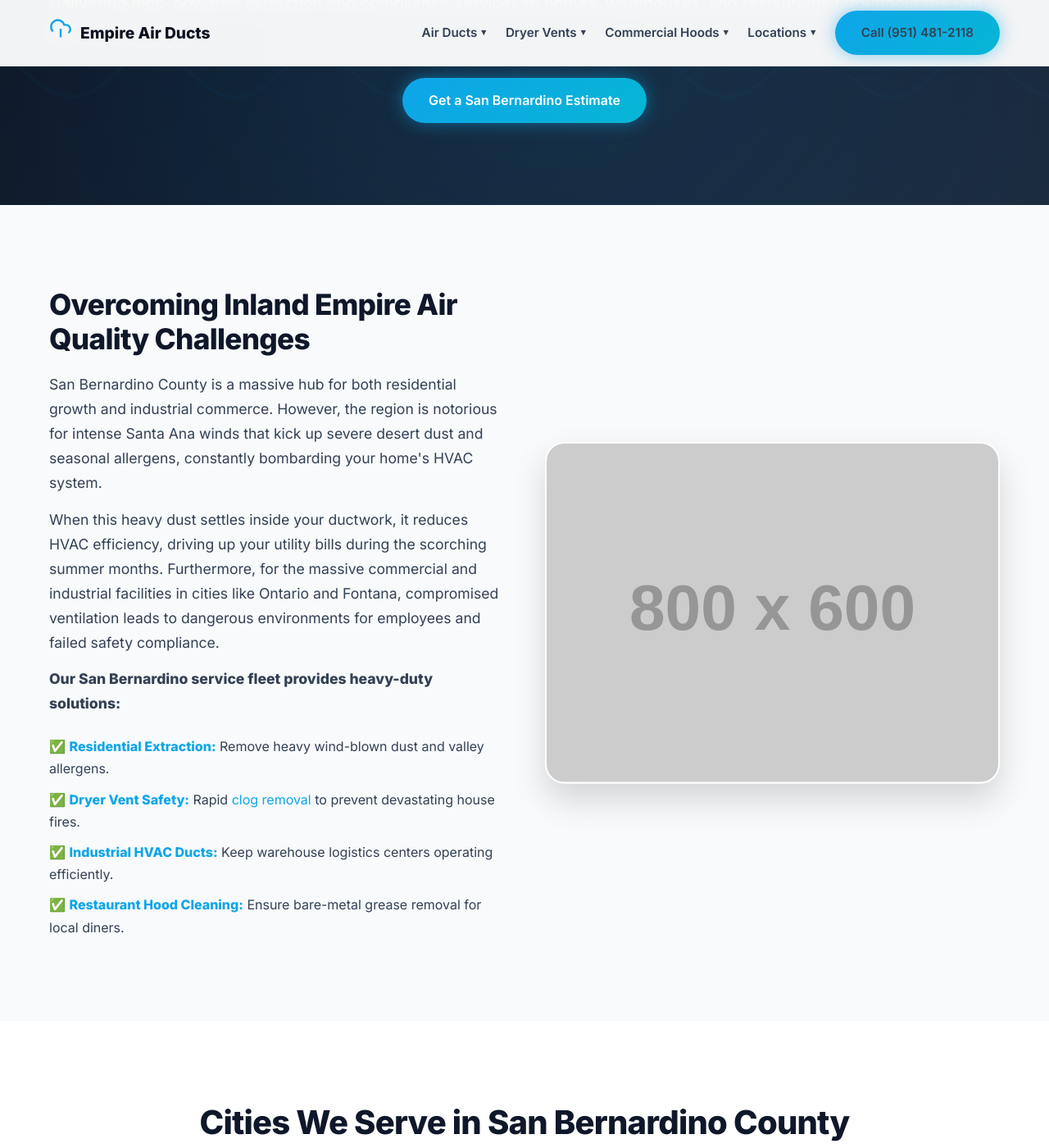
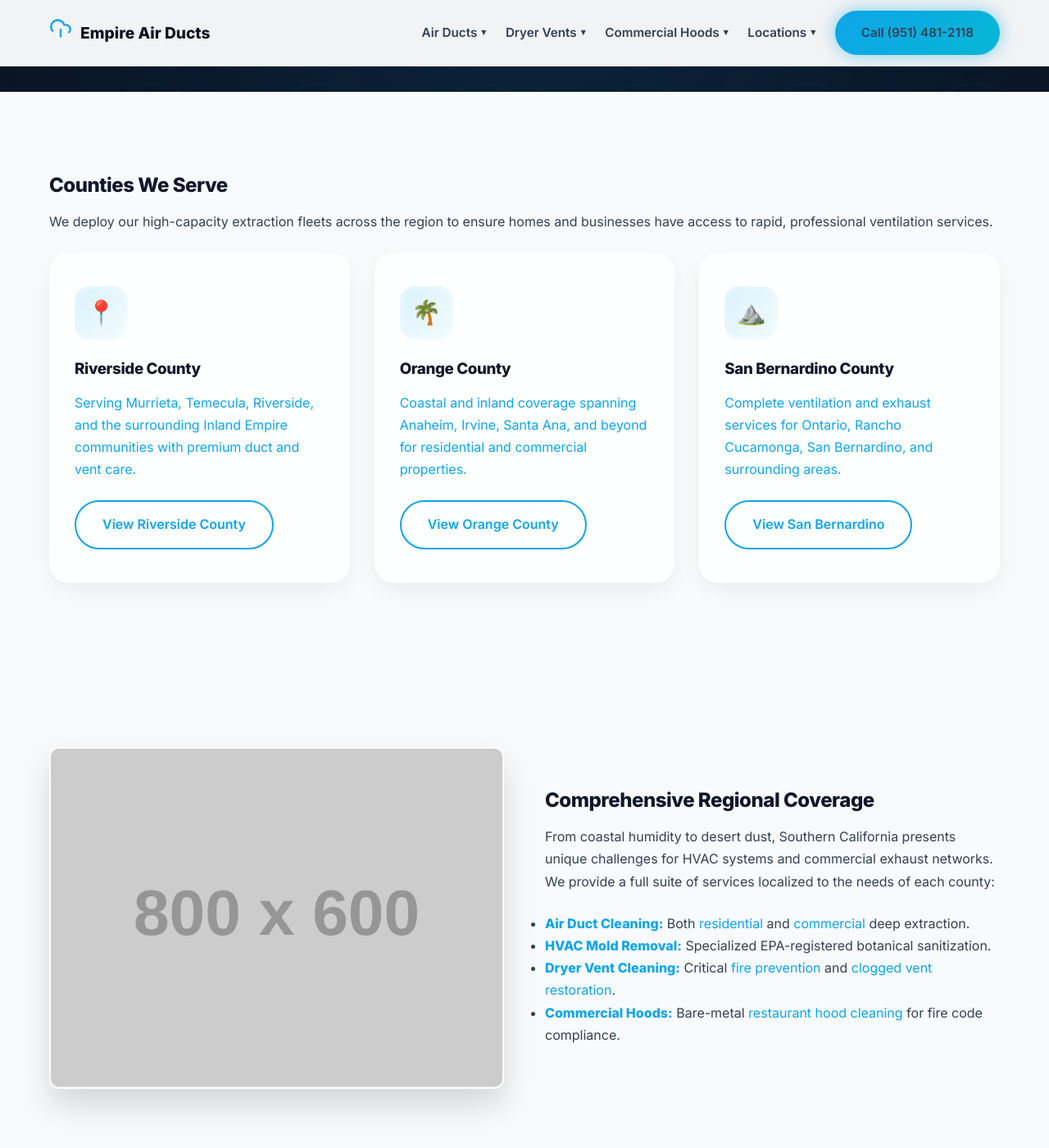
Before and after one commit to YourOnlineSquad/empire-air-ducts-cleaning, a Jekyll site: the page built from service-areas/index.html, in a window 1280 px wide and 1400 px high, scrolled down 380 px. Shown: the whole window at 82% size. Built offline with Jekyll 4.4.1, drawn with Linux system fonts in a browser that asks for light colours; some of the changed text lies outside the part shown.

Commit message:
Update index.html

```diff
--- a/service-areas/index.html
+++ b/service-areas/index.html
@@ -1,115 +1,72 @@
 ---
 layout: default
-title: San Bernardino County Air Duct & Vent Cleaning | Empire Air Ducts
-description: Top-rated air duct cleaning, dryer vent restoration, and commercial hood cleaning in San Bernardino County, CA. Improve IAQ and fire safety today.
-faq_schema: >
-  <script type="application/ld+json">
-  {
-    "@context": "https://schema.org",
-    "@type": "FAQPage",
-    "mainEntity": [
-      {
-        "@type": "Question",
-        "name": "How do Santa Ana winds affect my ductwork in San Bernardino?",
-        "acceptedAnswer": {
-          "@type": "Answer",
-          "text": "The high-velocity Santa Ana winds blow massive amounts of fine desert dust, pollen, and debris into the crevices of homes. This debris is quickly pulled into the HVAC return vents, clogging the system and reducing your indoor air quality."
-        }
-      },
-      {
-        "@type": "Question",
-        "name": "Do you clean massive industrial warehouse ducts in Ontario?",
-        "acceptedAnswer": {
-          "@type": "Answer",
-          "text": "Yes. We utilize high-capacity, heavy-duty negative air extraction systems specifically designed to handle the massive cubic footage and exposed spiral ductwork common in San Bernardino County warehouses and industrial facilities."
-        }
-      }
-    ]
-  }
-  </script>
+title: Service Areas | Empire Air Ducts & Vent Cleaning Southern California
+description: Empire Air Ducts provides premium air duct cleaning, dryer vent clearing, and commercial hood compliance across Riverside, Orange, and San Bernardino counties.
 ---
 
-<section class="hero" style="padding: 120px 0 100px; background: linear-gradient(135deg, #0b1120, #1e293b);">
+<section class="hero">
     <div class="airflow-vector"></div>
-    <div class="container hero-content" style="position: relative; z-index: 2;">
-        <h1 style="color: white; font-size: clamp(2.5rem, 5vw, 4rem); line-height: 1.1; margin-bottom: 25px;">San Bernardino County Air Duct & Vent Cleaning</h1>
-        <p class="hero-subtitle" style="font-size: 1.25rem; color: #cbd5e1; margin-bottom: 40px;">Delivering high-powered extraction and compliance services to homes, warehouses, and restaurants throughout the San Bernardino valley.</p>
-        <div class="hero-actions" style="display: flex; gap: 20px; justify-content: center; flex-wrap: wrap;">
-            <a href="tel:9514812118" class="btn btn-glow">Get a San Bernardino Estimate</a>
+    <div class="container hero-content">
+        <h1>Southern California Ventilation Experts</h1>
+        <p class="hero-subtitle">Premium indoor air quality, fire prevention, and commercial exhaust solutions deployed across three major counties. Find your local service area below.</p>
+        <div class="hero-actions">
+            <a href="tel:9514812118" class="btn btn-glow">Call (951) 481-2118</a>
         </div>
     </div>
 </section>
 
 <section class="section bg-light">
-    <div class="container grid-2" style="align-items: center;">
-        <div>
-            <h2 style="font-size: 2.2rem; margin-bottom: 20px;">Overcoming Inland Empire Air Quality Challenges</h2>
-            <p style="font-size: 1.1rem; margin-bottom: 15px;">San Bernardino County is a massive hub for both residential growth and industrial commerce. However, the region is notorious for intense Santa Ana winds that kick up severe desert dust and seasonal allergens, constantly bombarding your home's HVAC system.</p>
-            <p style="font-size: 1.1rem; margin-bottom: 15px;">When this heavy dust settles inside your ductwork, it reduces HVAC efficiency, driving up your utility bills during the scorching summer months. Furthermore, for the massive commercial and industrial facilities in cities like Ontario and Fontana, compromised ventilation leads to dangerous environments for employees and failed safety compliance.</p>
-            <p style="font-size: 1.1rem; font-weight: bold;">Our San Bernardino service fleet provides heavy-duty solutions:</p>
-            <ul style="list-style: none; padding-left: 0;">
-                <li style="margin-bottom: 10px;">✅ <strong><a href="/empire-air-ducts-cleaning/air-duct-cleaning/residential.html">Residential Extraction:</a></strong> Remove heavy wind-blown dust and valley allergens.</li>
-                <li style="margin-bottom: 10px;">✅ <strong><a href="/empire-air-ducts-cleaning/dryer-vent-cleaning/index.html">Dryer Vent Safety:</a></strong> Rapid <a href="/empire-air-ducts-cleaning/dryer-vent-cleaning/clogged-vent.html">clog removal</a> to prevent devastating house fires.</li>
-                <li style="margin-bottom: 10px;">✅ <strong><a href="/empire-air-ducts-cleaning/air-duct-cleaning/commercial.html">Industrial HVAC Ducts:</a></strong> Keep warehouse logistics centers operating efficiently.</li>
-                <li>✅ <strong><a href="/empire-air-ducts-cleaning/commercial-hood-cleaning/restaurant-hood-cleaning.html">Restaurant Hood Cleaning:</a></strong> Ensure bare-metal grease removal for local diners.</li>
-            </ul>
-        </div>
-        <div>
-            <img src="https://via.placeholder.com/800x600/0ea5e9/ffffff.png?text=San+Bernardino+Ventilation+Cleaning" alt="Technician clearing heavy dust and debris from a San Bernardino commercial air duct" class="float-img" style="border-radius: var(--radius-lg);">
+    <div class="container">
+        <h2>Counties We Serve</h2>
+        <p>We deploy our high-capacity extraction fleets across the region to ensure homes and businesses have access to rapid, professional ventilation services.</p>
+
+        <div class="grid-3">
+            <a href="/empire-air-ducts-cleaning/service-areas/riverside-county/index.html" class="glass-card">
+                <div class="card-icon">📍</div>
+                <h3>Riverside County</h3>
+                <p>Serving Murrieta, Temecula, Riverside, and the surrounding Inland Empire communities with premium duct and vent care.</p>
+                <span class="btn btn-outline-dark">View Riverside County</span>
+            </a>
+
+            <a href="/empire-air-ducts-cleaning/service-areas/orange-county/index.html" class="glass-card">
+                <div class="card-icon">🌴</div>
+                <h3>Orange County</h3>
+                <p>Coastal and inland coverage spanning Anaheim, Irvine, Santa Ana, and beyond for residential and commercial properties.</p>
+                <span class="btn btn-outline-dark">View Orange County</span>
+            </a>
+
+            <a href="/empire-air-ducts-cleaning/service-areas/san-bernardino-county/index.html" class="glass-card">
+                <div class="card-icon">⛰️</div>
+                <h3>San Bernardino County</h3>
+                <p>Complete ventilation and exhaust services for Ontario, Rancho Cucamonga, San Bernardino, and surrounding areas.</p>
+                <span class="btn btn-outline-dark">View San Bernardino</span>
+            </a>
         </div>
     </div>
 </section>
 
-<section class="section" style="background-color: white;">
-    <div class="container">
-        <div style="text-align: center; max-width: 800px; margin: 0 auto 50px;">
-            <h2 style="font-size: 2.5rem;">Cities We Serve in San Bernardino County</h2>
-            <p style="font-size: 1.1rem; color: var(--text-muted);">Empire Air Ducts provides comprehensive ventilation maintenance to the following major cities and their surrounding industrial hubs:</p>
+<section class="section">
+    <div class="container grid-2">
+        <div>
+            <img src="https://via.placeholder.com/800x600/1e293b/ffffff.png?text=Southern+California+Service+Fleet" alt="Empire Air Ducts service vehicles prepared for dispatch across Southern California" class="float-img">
         </div>
-
-        <div class="grid-4">
-            <div class="glass-card" style="text-align: center; padding: 20px; background: var(--bg-light); border-color: #e2e8f0;"><h3 style="margin: 0; font-size: 1.2rem; color: var(--brand-primary);">San Bernardino</h3></div>
-            <div class="glass-card" style="text-align: center; padding: 20px; background: var(--bg-light); border-color: #e2e8f0;"><h3 style="margin: 0; font-size: 1.2rem; color: var(--brand-primary);">Ontario</h3></div>
-            <div class="glass-card" style="text-align: center; padding: 20px; background: var(--bg-light); border-color: #e2e8f0;"><h3 style="margin: 0; font-size: 1.2rem; color: var(--brand-primary);">Rancho Cucamonga</h3></div>
-            <div class="glass-card" style="text-align: center; padding: 20px; background: var(--bg-light); border-color: #e2e8f0;"><h3 style="margin: 0; font-size: 1.2rem; color: var(--brand-primary);">Fontana</h3></div>
-            <div class="glass-card" style="text-align: center; padding: 20px; background: var(--bg-light); border-color: #e2e8f0;"><h3 style="margin: 0; font-size: 1.2rem; color: var(--brand-primary);">Redlands</h3></div>
-            <div class="glass-card" style="text-align: center; padding: 20px; background: var(--bg-light); border-color: #e2e8f0;"><h3 style="margin: 0; font-size: 1.2rem; color: var(--brand-primary);">Rialto</h3></div>
-            <div class="glass-card" style="text-align: center; padding: 20px; background: var(--bg-light); border-color: #e2e8f0;"><h3 style="margin: 0; font-size: 1.2rem; color: var(--brand-primary);">Upland</h3></div>
-            <div class="glass-card" style="text-align: center; padding: 20px; background: var(--bg-light); border-color: #e2e8f0;"><h3 style="margin: 0; font-size: 1.2rem; color: var(--brand-primary);">Chino</h3></div>
-            <div class="glass-card" style="text-align: center; padding: 20px; background: var(--bg-light); border-color: #e2e8f0;"><h3 style="margin: 0; font-size: 1.2rem; color: var(--brand-primary);">Chino Hills</h3></div>
-            <div class="glass-card" style="text-align: center; padding: 20px; background: var(--bg-light); border-color: #e2e8f0;"><h3 style="margin: 0; font-size: 1.2rem; color: var(--brand-primary);">Highland</h3></div>
+        <div>
+            <h2>Comprehensive Regional Coverage</h2>
+            <p>From coastal humidity to desert dust, Southern California presents unique challenges for HVAC systems and commercial exhaust networks. We provide a full suite of services localized to the needs of each county:</p>
+            <ul>
+                <li><strong><a href="/empire-air-ducts-cleaning/air-duct-cleaning/index.html">Air Duct Cleaning:</a></strong> Both <a href="/empire-air-ducts-cleaning/air-duct-cleaning/residential.html">residential</a> and <a href="/empire-air-ducts-cleaning/air-duct-cleaning/commercial.html">commercial</a> deep extraction.</li>
+                <li><strong><a href="/empire-air-ducts-cleaning/air-duct-cleaning/mold-removal.html">HVAC Mold Removal:</a></strong> Specialized EPA-registered botanical sanitization.</li>
+                <li><strong><a href="/empire-air-ducts-cleaning/dryer-vent-cleaning/index.html">Dryer Vent Cleaning:</a></strong> Critical <a href="/empire-air-ducts-cleaning/dryer-vent-cleaning/fire-prevention.html">fire prevention</a> and <a href="/empire-air-ducts-cleaning/dryer-vent-cleaning/clogged-vent.html">clogged vent restoration</a>.</li>
+                <li><strong><a href="/empire-air-ducts-cleaning/commercial-hood-cleaning/index.html">Commercial Hoods:</a></strong> Bare-metal <a href="/empire-air-ducts-cleaning/commercial-hood-cleaning/restaurant-hood-cleaning.html">restaurant hood cleaning</a> for fire code compliance.</li>
+            </ul>
         </div>
     </div>
 </section>
 
 <section class="section section-dark section-glow">
-    <div class="airflow-vector"></div>
-    <div class="container" style="position: relative; z-index: 2;">
-        <div style="text-align: center; max-width: 800px; margin: 0 auto 50px;">
-            <h2 style="font-size: 2.5rem; color: white;">San Bernardino County Ventilation FAQ</h2>
-        </div>
-
-        <div style="max-width: 900px; margin: 0 auto;">
-            <details>
-                <summary>How do Santa Ana winds affect my ductwork in San Bernardino? <span>+</span></summary>
-                <p>The high-velocity Santa Ana winds blow massive amounts of fine desert dust, pollen, and debris into the crevices of homes. This debris is quickly pulled into the HVAC return vents, clogging the system and reducing your indoor air quality. Routine <a href="/empire-air-ducts-cleaning/air-duct-cleaning/index.html">air duct cleaning</a> is crucial in this region.</p>
-            </details>
-            <details>
-                <summary>Do you clean massive industrial warehouse ducts in Ontario and Fontana? <span>+</span></summary>
-                <p>Yes. We utilize high-capacity, heavy-duty negative air extraction systems specifically designed to handle the massive cubic footage and exposed spiral ductwork common in San Bernardino County warehouses and logistics facilities.</p>
-            </details>
-            <details>
-                <summary>Can dirty ducts actually affect my family's allergies? <span>+</span></summary>
-                <p>Yes. If dust, pollen, and pet dander are trapped in your ducts, your HVAC system redistributes them into the air you breathe up to 7 times a day, frequently triggering asthma and allergy symptoms. Extracting the buildup removes the source of the irritation.</p>
-            </details>
-        </div>
+    <div class="container hero-content">
+        <h2>Don't See Your City Listed?</h2>
+        <p class="hero-subtitle">We are constantly expanding our service radius. Contact our dispatch team to see if we have technicians operating in your immediate area today.</p>
+        <a href="tel:9514812118" class="btn btn-glow">Speak with Dispatch</a>
     </div>
 </section>
-
-<section class="section text-center" style="background: linear-gradient(135deg, #0ea5e9, #0284c7); padding: 80px 0;">
-    <div class="container hero-content">
-        <h2 style="color: white; font-size: 2.5rem; margin-bottom: 20px;">Protect Your Health and Property Today</h2>
-        <p style="color: #f0f9ff; font-size: 1.15rem; margin: 0 auto 30px; max-width: 700px;">Whether you manage an industrial facility in Ontario or own a home in Rancho Cucamonga, we have the extraction technology to clear your systems.</p>
-        <a href="tel:9514812118" class="btn" style="background: white; color: #0284c7; font-size: 1.2rem; padding: 15px 40px; box-shadow: 0 10px 25px rgba(0,0,0,0.1);">Call (951) 481-2118</a>
-    </div>
-</section>
```
